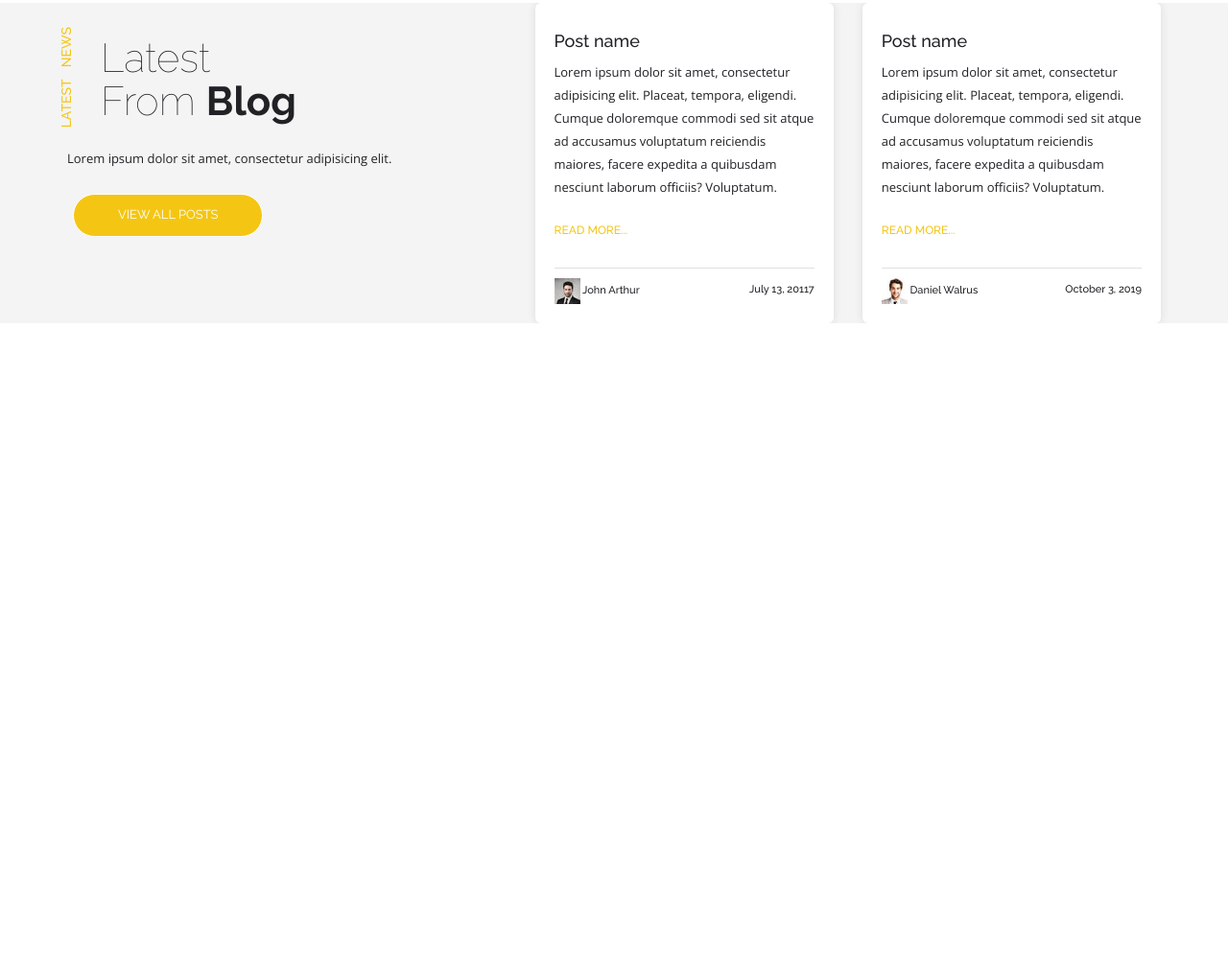
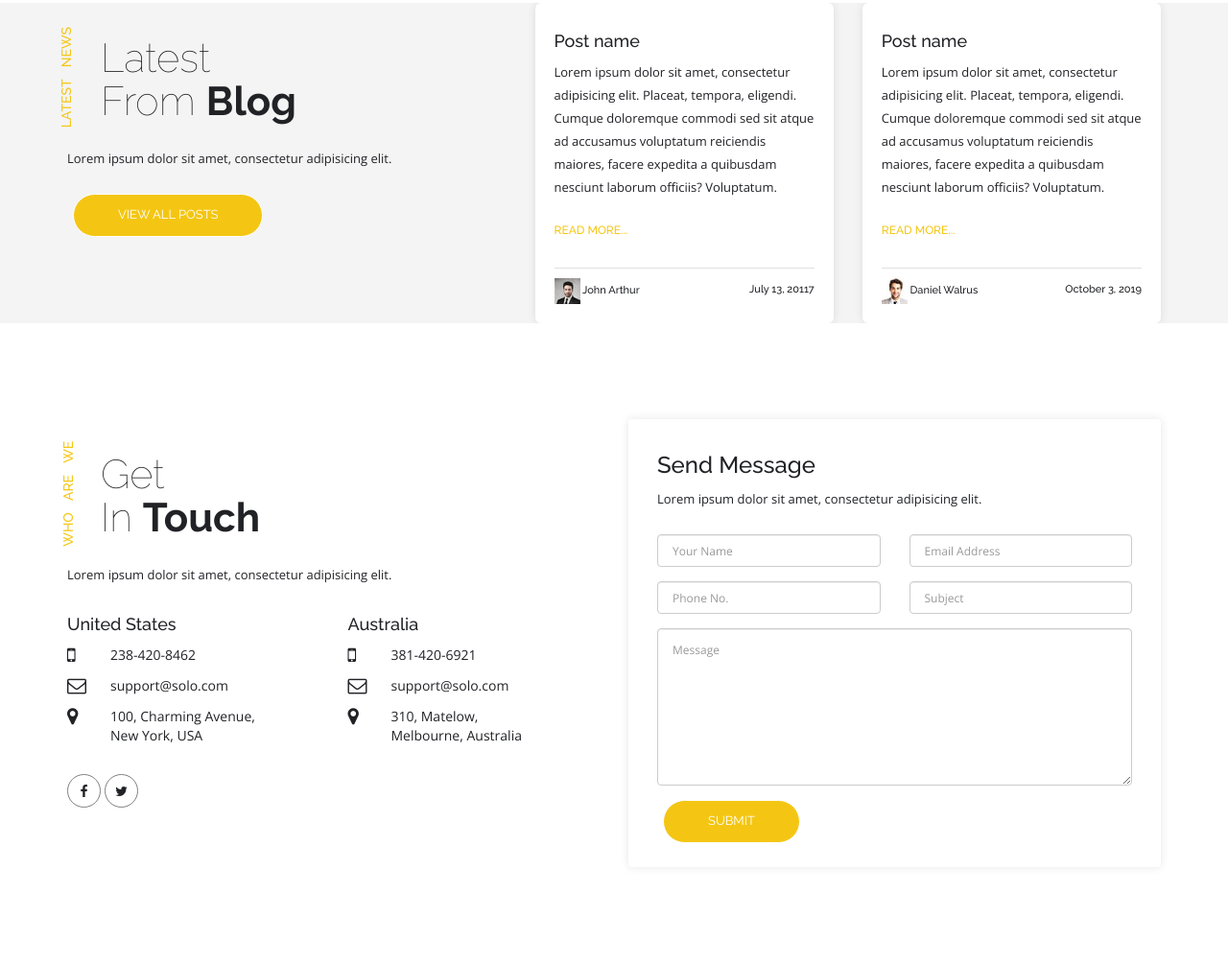
Before and after one commit to awani-rawat/Solo, a plain HTML site: page index.html in a window 1280 px wide. Shown: the part 8953-9957 px from the top of the page at 96% size. Before the commit the page ends 9290 px from the top, so only its background shows below. Drawn offline with nearby package versions, Linux system fonts and the light colour scheme.

Commit message:
Contact Section

```diff
--- a/css/style.css
+++ b/css/style.css
@@ -991,3 +991,52 @@ Others
     font-weight: 500;
     margin: 0;
 }
+
+#contact-left p{
+    margin: 25px 0 20px 0;
+}
+
+ul.office-details{
+    list-style: none;
+    padding: 0;
+}
+ul.office-details li{
+    font-family: "Open Sans", sans-serif;
+    margin-top: 12px;
+    display: -webkit-box;display: -ms-flexbox;display: flex;
+}
+ul.office-details li i{
+    font-size: 20px;
+    width: 45px;
+}
+#contact-left ul.social-list li a{
+    color: #212226;
+    border: 1px solid grey;
+    text-align: center;
+}
+#contact-left ul.social-list li a:hover{
+    color: #fff;
+    border: transparent;
+    text-align: center;
+}
+#contact-right{
+    box-shadow: 0 0 10px 0 rgba(0, 0, 0, 0.1);
+    border-radius: 4px;
+    padding: 25px 30px;
+}
+#contact-right h4{
+    font-size: 24px;
+}
+
+#contact-right p{
+    margin-bottom: 25px;
+}
+#contact-right form .form-control{
+    font-family: "Open Sans", sans-serif;
+    padding: 10px 15px;
+    font-size: 12px;
+    line-height: 24px;
+}
+#contact-right form textarea.form-control{
+    min-height: 164px;
+}
--- a/index.html
+++ b/index.html
@@ -43,7 +43,6 @@
                 </div>
                 <div id="home-btn">
                     <a class="btn btn-general btn-home" href="#about" title="Start Now" role="button">Start Now</a>
-                    <!--button type="button" class="btn btn-general">Start Now</button-->
                 </div>
             </div>
         </div>
@@ -905,6 +904,87 @@
             </div>
         </div>
     </section>
+    <section id="contact">
+        <div class="content-box-md">
+            <div class="container">
+                <div class="row">
+                    <div class="col-md-6">
+                        <div id="contact-left">
+                            <div class="vertical-heading">
+                                <h5>Who Are We</h5>
+                                <h2>Get <br> In <strong>Touch</strong></h2>
+                            </div>
+                            <p>Lorem ipsum dolor sit amet, consectetur adipisicing elit. </p>
+                            <div id="offices">
+                                <div class="row">
+                                    <div class="col-md-6">
+                                        <div class="office">
+                                            <h4>United States</h4>
+                                            <ul class="office-details">
+                                                <li><i class="fa fa-mobile"></i>238-420-8462</li>
+                                                <li><i class="fa fa-envelope-o"></i>support@solo.com</li>
+                                                <li><i class="fa fa-map-marker"></i><span>100, Charming Avenue, <br>New York, USA</span></li>
+                                            </ul>
+                                        </div>
+                                    </div>
+                                    <div class="col-md-6">
+                                        <h4>Australia</h4>
+                                        <ul class="office-details">
+                                            <li><i class="fa fa-mobile"></i>381-420-6921</li>
+                                            <li><i class="fa fa-envelope-o"></i>support@solo.com</li>
+                                            <li><i class="fa fa-map-marker"></i><span>310, Matelow, <br>Melbourne, Australia</span></li>
+                                        </ul>
+                                    </div>
+                                </div>
+                            </div>
+                            <div>
+                                <ul class="social-list">
+                                    <li><a href="#"><i class="fa fa-facebook"></i></a></li>
+                                    <li><a href="#"><i class="fa fa-twitter"></i></a></li>
+                                </ul>
+                            </div>
+                        </div>
+                    </div>
+                    <div class="col-md-6">
+                        <div id="contact-right">
+                            <form>
+                                <h4>Send Message</h4>
+                                <p>Lorem ipsum dolor sit amet, consectetur adipisicing elit. </p>
+                                <div class="row">
+                                    <div class="col-md-6">
+                                        <div class="form-group">
+                                            <input type="text" class="form-control" id="name" placeholder="Your Name">
+                                        </div>
+                                    </div>
+                                    <div class="col-md-6">
+                                        <div class="form-group">
+                                            <input type="email" class="form-control" id="email" placeholder="Email Address">
+                                        </div>
+                                    </div>
+                                    <div class="col-md-6">
+                                        <div class="form-group">
+                                            <input type="text" class="form-control" id="phone" placeholder="Phone No.">
+                                        </div>
+                                    </div>
+                                    <div class="col-md-6">
+                                        <div class="form-group">
+                                            <input type="text" class="form-control" id="subject" placeholder="Subject">
+                                        </div>
+                                    </div>
+                                </div>
+                                <div class="form-group">
+                                    <textarea class="form-control" id="message" placeholder="Message"></textarea>
+                                </div>
+                                <div id="contact-btn">
+                                    <a class="btn btn-general btn-yellow" href="#" title="Submit" role="button">Submit</a>
+                                </div>
+                            </form>
+                        </div>
+                    </div>
+                </div>
+            </div>
+        </div>
+    </section>
     <script src="js/jquery-3.5.1.js"></script>
     <script src="js/bootstrap.js"></script>
     <script src="js/owl.carousel.min.js"></script>
```
